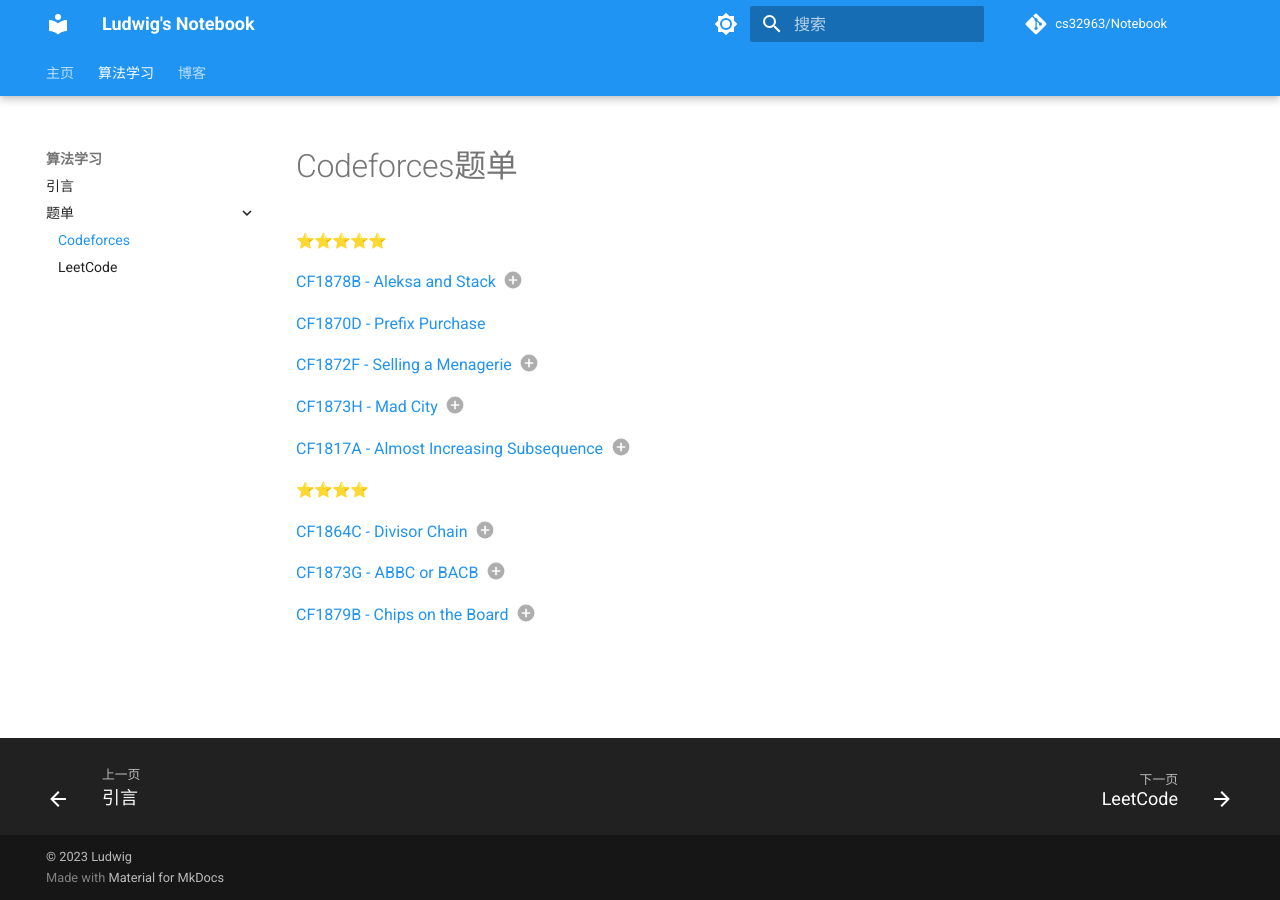
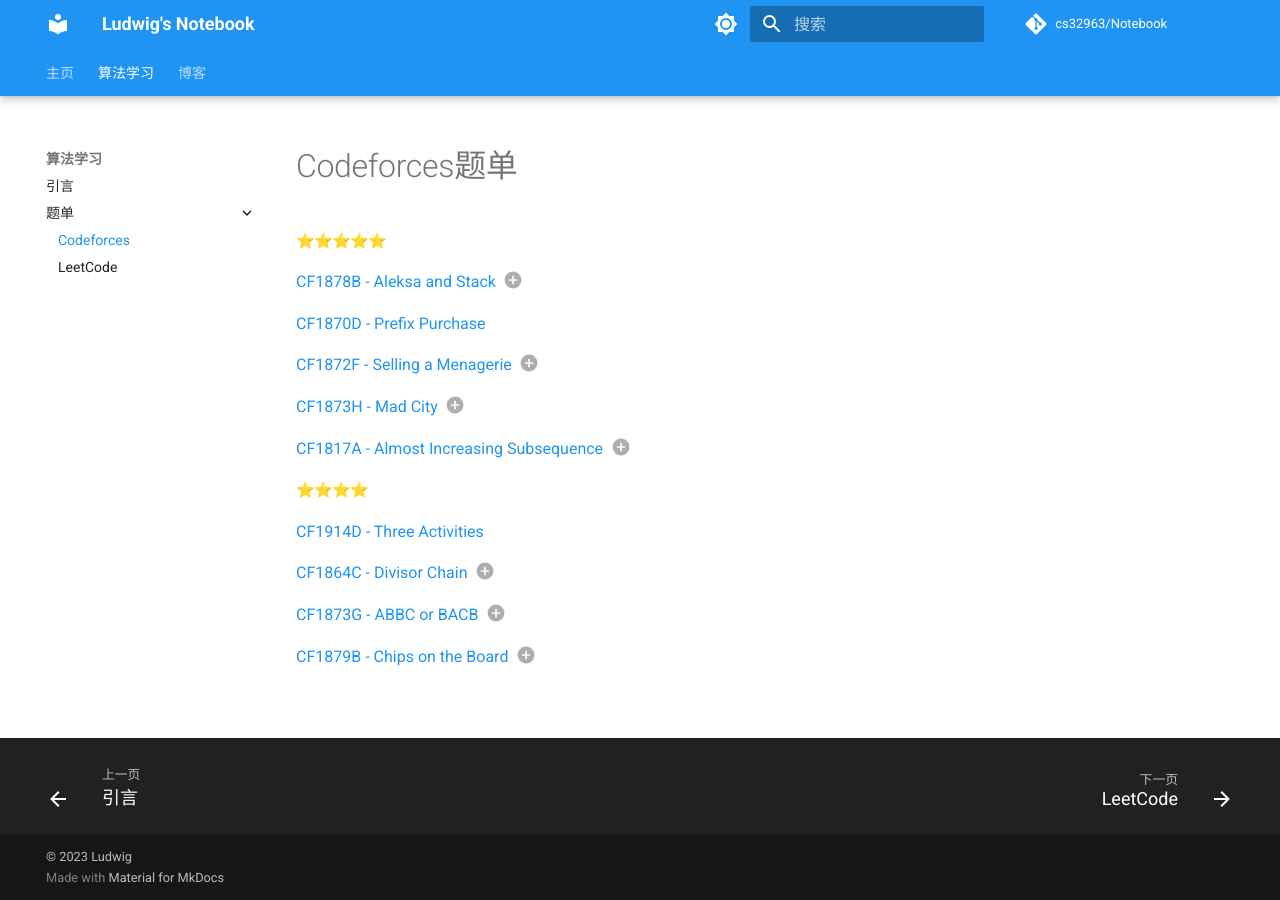
Before and after one commit to cs32963/Notebook, an MkDocs documentation site: the page built from docs/algorithms/codeforces_problem_list.md, in a window 1280 px wide. Built offline with MkDocs 1.6.1 and Material for MkDocs 9.7.7, drawn with Linux system fonts in a browser that asks for light colours; emoji names are drawn with the system emoji font; comment, search, counter and statistics services are not loaded.

Commit message:
update algorithms

```diff
--- a/docs/algorithms/codeforces_problem_list.md
+++ b/docs/algorithms/codeforces_problem_list.md
@@ -26,6 +26,8 @@
 
 :star::star::star::star:
 
+[CF1914D - Three Activities](https://codeforces.com/contest/1914/problem/D)
+
 [CF1864C - Divisor Chain](https://codeforces.com/contest/1864/problem/C) (1)
 {.annotate}
 
```
